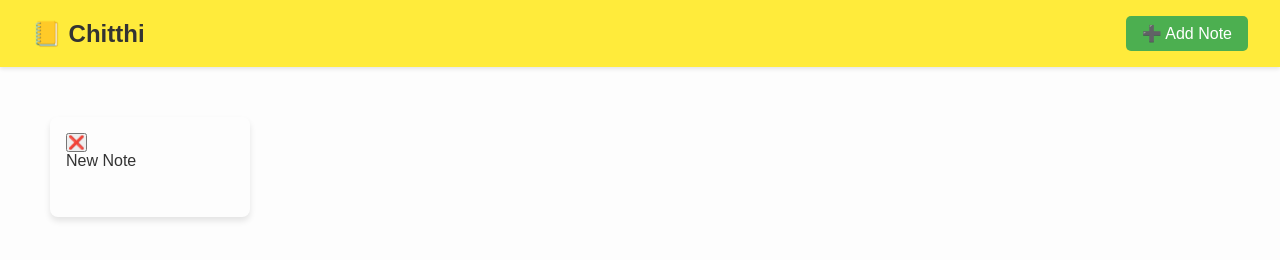
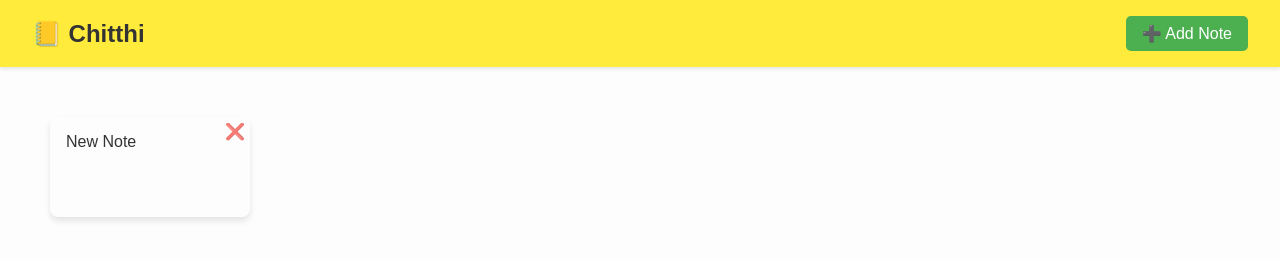
Before and after one commit to Darshan-KC/Chitthi, a plain HTML site: page index.html in a window 1280 px wide. Drawn offline with Linux system fonts and the light colour scheme.

Commit message:
feat: style update

```diff
--- a/css/style.css
+++ b/css/style.css
@@ -106,3 +106,18 @@ header h1 {
   cursor: grabbing;
   transform: scale(1.03);
 }
+
+.delete-note {
+  position: absolute;
+  top: 5px;
+  right: 5px;
+  background: transparent;
+  border: none;
+  font-size: 16px;
+  cursor: pointer;
+  opacity: 0.7;
+}
+
+.delete-note:hover {
+  opacity: 1;
+}
```
